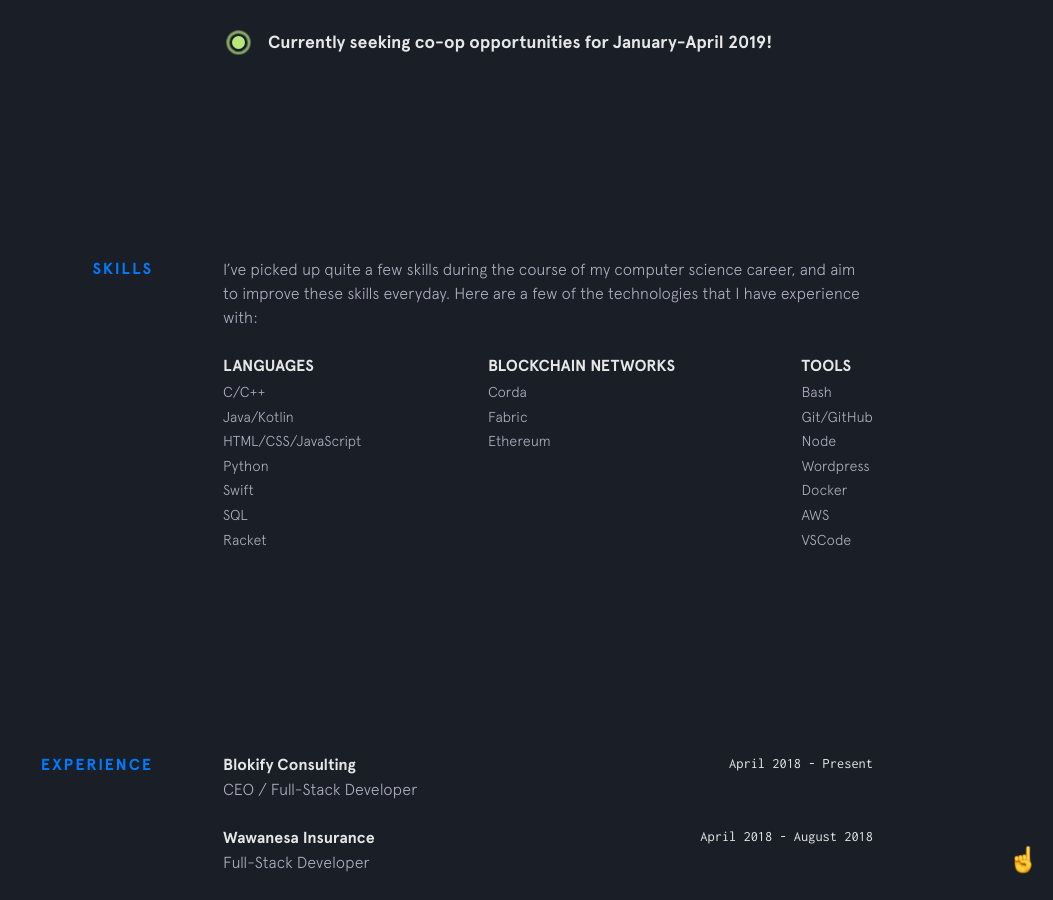
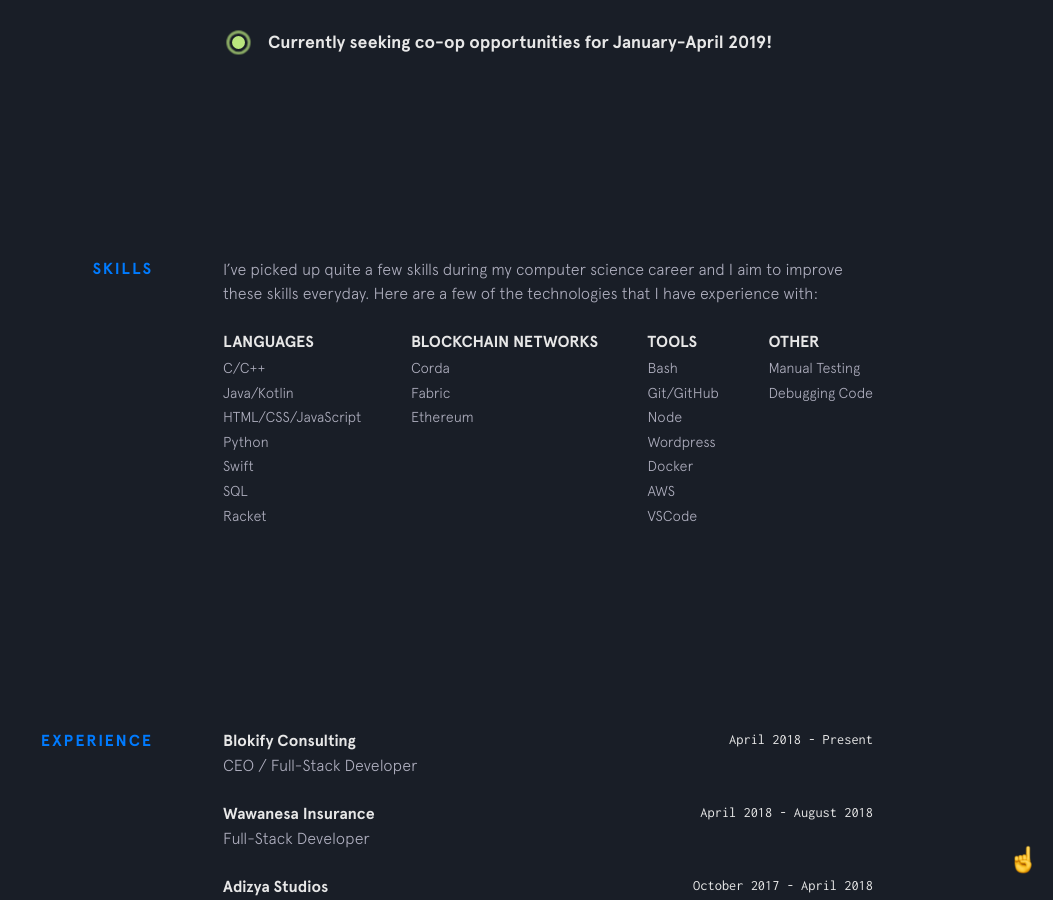
Before and after one commit to PronoyC/pronoyc.github.io, a Jekyll site: the page built from index.html, in a window 1280 px wide and 900 px high, scrolled down 1361 px. Shown: the whole window, without its empty margins (227-1280 px from the left). Built offline with Jekyll 4.4.1, drawn with Linux system fonts in a browser that asks for light colours; nearby versions of some CDN libraries.

Commit message:
Update skills.html

```diff
--- a/_includes/skills.html
+++ b/_includes/skills.html
@@ -1,7 +1,7 @@
 <section class="section skills">
   <div class="section__title">Skills</div>
   <div class="section__content">
-    <p>I’ve picked up quite a few skills during the course of my computer science career, and aim to improve these skills everyday. Here are a few of the technologies that I have experience with:</p>
+    <p>I’ve picked up quite a few skills during my computer science career and I aim to improve these skills everyday. Here are a few of the technologies that I have experience with:</p>
     <div class="skillz">
       <div class="skillz__category">
         <div class="skillz__category__label">Languages</div>
@@ -10,7 +10,7 @@
           <li class="skillz__category__item">{{language.item}}</li>
           {% endfor %}
         </ul>
-       </div>
+      </div>
       <div class="skillz__category">
         <div class="skillz__category__label">Blockchain Networks</div>
         <ul>
@@ -27,6 +27,14 @@
           {% endfor %}
         </ul>
       </div>
+      <div class="skillz__category">
+        <div class="skillz__category__label">Other</div>
+        <ul>
+          {% for thing in site.data.skills.design %}
+          <li class="skillz__category__item">{{thing.item}}</li>
+          {% endfor %}
+        </ul>
+      </div>
     </div>
   </div>
 </section>
```
